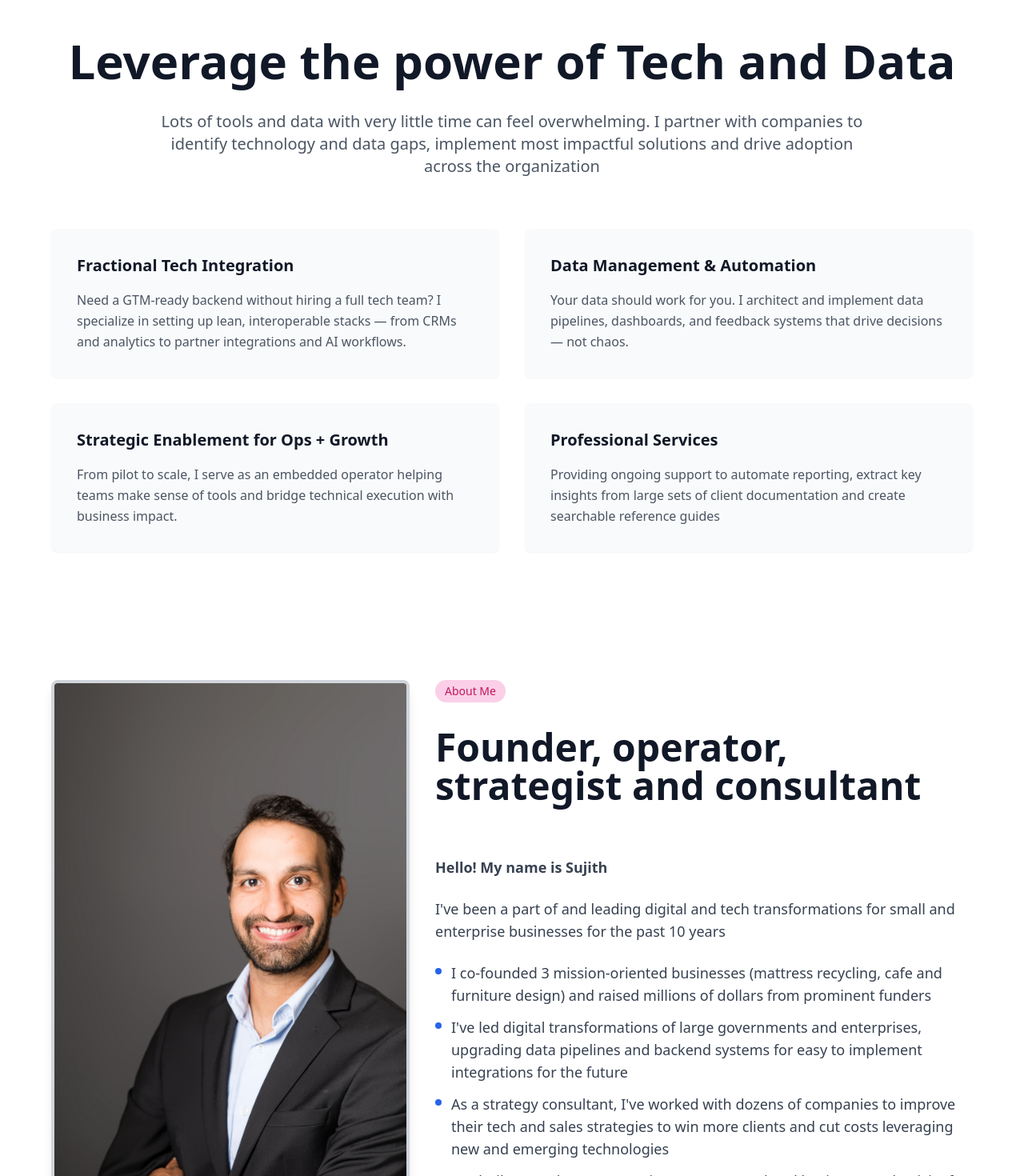
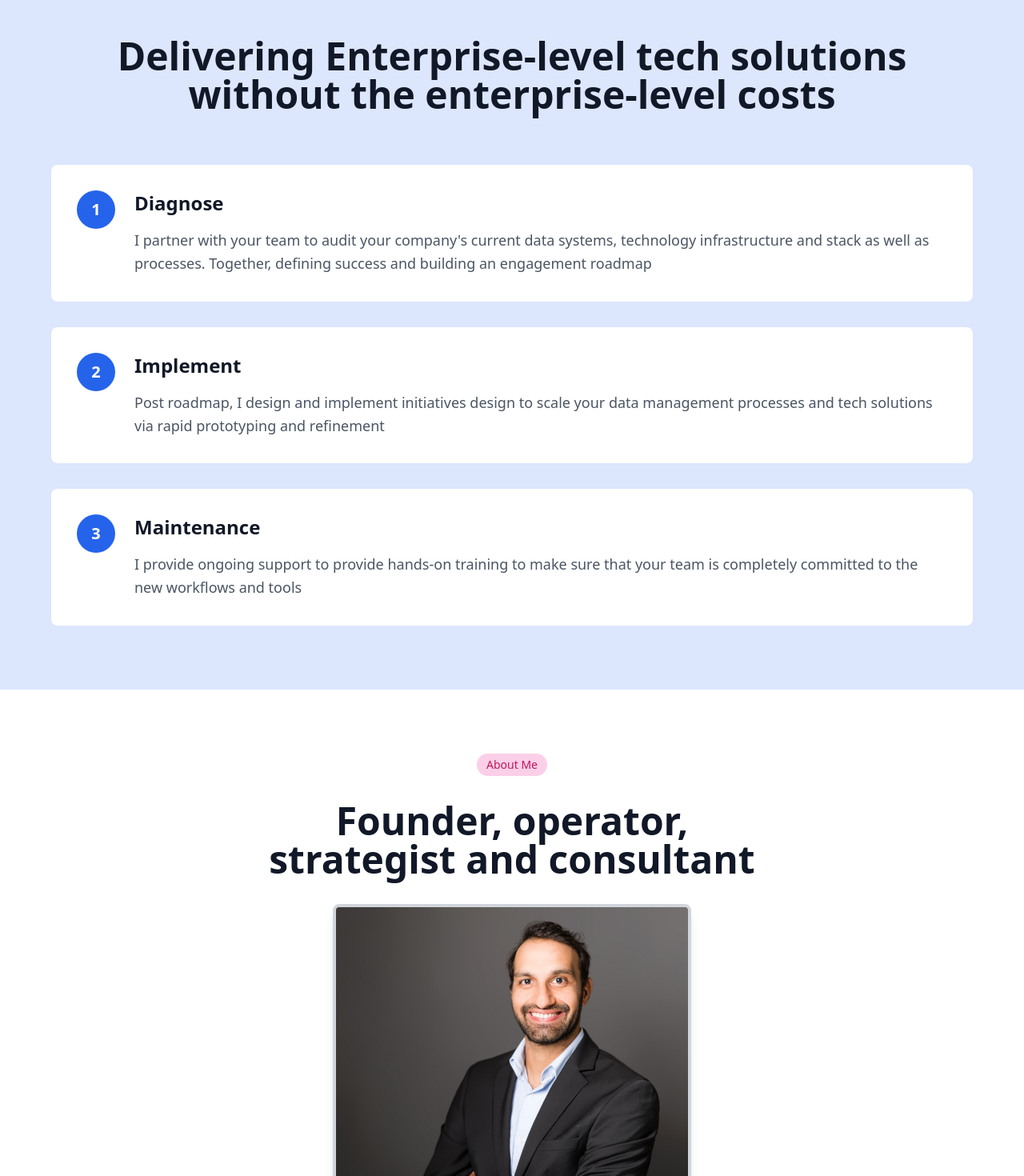
Before and after one commit to syankanaik/biz-tech-boost-us, a React (Vite) app: page / in a window 1280 px wide. Shown: the part 1540-3010 px from the top of the page at 80% size. Built offline with nearby package versions, Linux system fonts and the light colour scheme.

Commit message:
Refactor landing page sections
- Reverted sections to previous versions.
- Moved image in About Me section.
- Removed trust and CTA sections.
- Removed footer content.

```diff
--- a/src/components/AboutSection.tsx
+++ b/src/components/AboutSection.tsx
@@ -8,12 +8,23 @@ const AboutSection = () => {
     "As a strategy consultant, I've worked with dozens of companies to improve their tech and sales strategies to win more clients and cut costs leveraging new and emerging technologies",
     "I've built several AI agents to improve personal and business productivity for friends and family"
   ];
+
   return (
     <section className="min-h-screen flex items-center justify-center bg-white px-4 py-20">
       <div className="max-w-6xl mx-auto">
-        <div className="grid lg:[grid-template-columns:1fr_1.5fr] gap-8 items-stretch min-h-[600px]">
-          <div className="order-2 lg:order-1 h-full flex items-center justify-center">
-            <div className="bg-gray-200 rounded-lg aspect-[5/6] w-full max-w-md h-full border-4 border-gray-300 shadow-lg overflow-hidden flex items-center justify-center">
+        <div className="text-center">
+          <div className="mb-8">
+            <span className="inline-block bg-pink-200 text-pink-700 px-3 py-1 rounded-full text-sm font-medium">
+              About Me
+            </span>
+          </div>
+
+          <h2 className="text-3xl lg:text-5xl font-bold text-gray-900 mb-8">
+            Founder, operator,<br />strategist and consultant
+          </h2>
+
+          <div className="mb-12 flex justify-center">
+            <div className="bg-gray-200 rounded-lg aspect-[5/6] w-full max-w-md h-[400px] border-4 border-gray-300 shadow-lg overflow-hidden flex items-center justify-center">
               <img
                 src="/lovable-uploads/872a64ff-2fcc-4a75-b4de-b2fbba664654.png"
                 alt="Sujith's Professional Headshot"
@@ -22,18 +33,7 @@ const AboutSection = () => {
             </div>
           </div>
 
-          <div className="order-1 lg:order-2">
-            <div className="mb-8">
-              <span className="inline-block bg-pink-200 text-pink-700 px-3 py-1 rounded-full text-sm font-medium">
-                About Me
-              </span>
-            </div>
-
-            <h2 className="text-3xl lg:text-5xl font-bold text-gray-900 mb-16">
-              Founder, operator,<br />strategist and consultant
-            </h2>
-
-            <div className="text-lg text-gray-700 space-y-6">
+          <div className="text-lg text-gray-700 space-y-6 max-w-4xl mx-auto text-left">
             <p className="font-semibold">
               Hello! My name is Sujith
             </p>
@@ -56,7 +56,6 @@ const AboutSection = () => {
           </div>
         </div>
       </div>
-      </div>
     </section>
   );
 };
--- a/src/components/Footer.tsx
+++ b/src/components/Footer.tsx
@@ -1,70 +1,75 @@
 
 import React from 'react';
-import { Mail, Phone, MapPin, Linkedin, Twitter } from 'lucide-react';
+import { Mail, Twitter, Linkedin, ArrowRight } from 'lucide-react';
 
 const Footer = () => {
   return (
     <footer className="bg-gray-900 text-white py-16">
-      <div className="max-w-7xl mx-auto px-4 sm:px-6 lg:px-8">
+      <div className="max-w-7xl mx-auto px-4">
         <div className="grid md:grid-cols-2 lg:grid-cols-4 gap-8">
-          <div>
-            <h3 className="text-2xl font-bold mb-4">TechFlow Solutions</h3>
-            <p className="text-gray-400 mb-6">
-              Empowering small businesses with enterprise-level technology solutions
-              through fractional consulting services.
+          {/* About Sujith */}
+          <div className="lg:col-span-2">
+            <h3 className="text-2xl font-bold mb-4">About Sujith</h3>
+            <p className="text-gray-400 mb-6 leading-relaxed">
+              Built systems for AI startups, logistics ops, gov contracts, and SMBs. I've helped 20+ companies
+              streamline their operations and scale without the overhead of a full tech team.
             </p>
             <div className="flex space-x-4">
-              <a href="#" className="text-gray-400 hover:text-white transition-colors">
+              <a href="https://twitter.com/sujith" className="text-gray-400 hover:text-white transition-colors">
+                <Twitter size={24} />
+              </a>
+              <a href="https://linkedin.com/in/sujith" className="text-gray-400 hover:text-white transition-colors">
                 <Linkedin size={24} />
               </a>
-              <a href="#" className="text-gray-400 hover:text-white transition-colors">
-                <Twitter size={24} />
+              <a href="mailto:hello@sujith.com" className="text-gray-400 hover:text-white transition-colors">
+                <Mail size={24} />
               </a>
             </div>
           </div>
 
+          {/* Quick Links */}
           <div>
-            <h4 className="text-lg font-semibold mb-4">Services</h4>
+            <h4 className="text-lg font-semibold mb-4">Quick Links</h4>
             <ul className="space-y-2 text-gray-400">
-              <li><a href="#services" className="hover:text-white transition-colors">Data Management</a></li>
-              <li><a href="#services" className="hover:text-white transition-colors">Process Automation</a></li>
-              <li><a href="#services" className="hover:text-white transition-colors">Cloud Integration</a></li>
-              <li><a href="#services" className="hover:text-white transition-colors">Business Intelligence</a></li>
-              <li><a href="#services" className="hover:text-white transition-colors">Technical Consulting</a></li>
+              <li><a href="#services" className="hover:text-white transition-colors">Services</a></li>
+              <li><a href="#cases" className="hover:text-white transition-colors">Client Stories</a></li>
+              <li><a href="#audit" className="hover:text-white transition-colors">Book Call</a></li>
+              <li><a href="#faq" className="hover:text-white transition-colors">FAQ</a></li>
             </ul>
           </div>
 
+          {/* Newsletter */}
           <div>
-            <h4 className="text-lg font-semibold mb-4">Company</h4>
-            <ul className="space-y-2 text-gray-400">
-              <li><a href="#about" className="hover:text-white transition-colors">About Us</a></li>
-              <li><a href="#benefits" className="hover:text-white transition-colors">Case Studies</a></li>
-              <li><a href="#contact" className="hover:text-white transition-colors">Contact</a></li>
-              <li><a href="#" className="hover:text-white transition-colors">Privacy Policy</a></li>
-            </ul>
-          </div>
-
-          <div>
-            <h4 className="text-lg font-semibold mb-4">Contact Info</h4>
-            <div className="space-y-3 text-gray-400">
-              <div className="flex items-center space-x-3">
-                <Mail size={18} />
-                <span>hello@techflowsolutions.com</span>
-              </div>
-              <div className="flex items-center space-x-3">
-                <Phone size={18} />
-                <span>(555) 123-4567</span>
-              </div>
-              <div className="flex items-center space-x-3">
-                <MapPin size={18} />
-                <span>Nationwide Service (US)</span>
-              </div>
-            </div>
+            <h4 className="text-lg font-semibold mb-4">Systems Insights</h4>
+            <p className="text-gray-400 mb-4 text-sm">
+              Monthly systems teardown – how to scale with less stress.
+            </p>
+            <form className="space-y-3">
+              <input
+                type="email"
+                placeholder="your@email.com"
+                className="w-full px-3 py-2 bg-gray-800 border border-gray-700 rounded focus:outline-none focus:ring-2 focus:ring-blue-500 text-white"
+              />
+              <button
+                type="submit"
+                className="w-full bg-blue-600 text-white px-4 py-2 rounded hover:bg-blue-700 transition-colors flex items-center justify-center"
+              >
+                Subscribe
+                <ArrowRight className="ml-1 w-4 h-4" />
+              </button>
+            </form>
           </div>
         </div>
 
-        <div className="border-t border-gray-800 mt-12 pt-8 text-center text-gray-400">
-          <p>&copy; 2024 TechFlow Solutions. All rights reserved.</p>
+        {/* Bottom Bar */}
+        <div className="border-t border-gray-800 mt-12 pt-8 flex flex-col md:flex-row justify-between items-center">
+          <p className="text-gray-400 text-sm">
+            &copy; 2024 Sujith Tech Solutions. All rights reserved.
+          </p>
+          <div className="flex space-x-6 mt-4 md:mt-0">
+            <a href="/privacy" className="text-gray-400 hover:text-white text-sm transition-colors">Privacy Policy</a>
+            <a href="/terms" className="text-gray-400 hover:text-white text-sm transition-colors">Terms of Service</a>
+          </div>
         </div>
       </div>
     </footer>
--- a/src/components/ServicesSection.tsx
+++ b/src/components/ServicesSection.tsx
@@ -2,44 +2,45 @@
 import React from 'react';
 
 const ServicesSection = () => {
-  const services = [
+  const steps = [
     {
-      title: "Fractional Tech Integration",
-      description: "Need a GTM-ready backend without hiring a full tech team? I specialize in setting up lean, interoperable stacks — from CRMs and analytics to partner integrations and AI workflows."
+      number: 1,
+      title: "Diagnose",
+      description: "I partner with your team to audit your company's current data systems, technology infrastructure and stack as well as processes. Together, defining success and building an engagement roadmap"
     },
     {
-      title: "Data Management & Automation",
-      description: "Your data should work for you. I architect and implement data pipelines, dashboards, and feedback systems that drive decisions — not chaos."
+      number: 2,
+      title: "Implement",
+      description: "Post roadmap, I design and implement initiatives design to scale your data management processes and tech solutions via rapid prototyping and refinement"
     },
     {
-      title: "Strategic Enablement for Ops + Growth",
-      description: "From pilot to scale, I serve as an embedded operator helping teams make sense of tools and bridge technical execution with business impact."
-    },
-    {
-      title: "Professional Services",
-      description: "Providing ongoing support to automate reporting, extract key insights from large sets of client documentation and create searchable reference guides"
+      number: 3,
+      title: "Maintenance",
+      description: "I provide ongoing support to provide hands-on training to make sure that your team is completely committed to the new workflows and tools"
     }
   ];
 
   return (
-    <section className="min-h-screen flex items-center justify-center bg-white px-4 py-20">
+    <section className="min-h-screen flex items-center justify-center px-4 py-20" style={{backgroundColor: 'rgb(220, 230, 253)'}}>
       <div className="max-w-6xl mx-auto">
         <div className="text-center mb-16">
-          <h2 className="text-4xl lg:text-6xl font-bold text-gray-900 mb-8">
-            Leverage the power of Tech and Data
+          <h2 className="text-4xl lg:text-5xl font-bold text-gray-900 mb-8">
+            Delivering Enterprise-level tech solutions without the enterprise-level costs
           </h2>
-          <p className="text-lg lg:text-xl text-gray-600 leading-relaxed max-w-4xl mx-auto">
-            Lots of tools and data with very little time can feel overwhelming. I partner with companies
-            to identify technology and data gaps, implement most impactful solutions and drive adoption
-            across the organization
-          </p>
         </div>
 
-        <div className="grid md:grid-cols-2 gap-8">
-          {services.map((service, index) => (
-            <div key={index} className="bg-gray-50 p-8 rounded-lg shadow-sm hover:shadow-md transition-shadow">
-              <h3 className="text-xl font-bold text-gray-900 mb-4">{service.title}</h3>
-              <p className="text-gray-600 leading-relaxed">{service.description}</p>
+        <div className="space-y-8">
+          {steps.map((step, index) => (
+            <div key={index} className="bg-white p-8 rounded-lg flex items-start space-x-6">
+              <div className="flex-shrink-0">
+                <div className="w-12 h-12 bg-blue-600 text-white rounded-full flex items-center justify-center text-xl font-bold">
+                  {step.number}
+                </div>
+              </div>
+              <div className="flex-1">
+                <h3 className="text-2xl font-bold text-gray-900 mb-4">{step.title}</h3>
+                <p className="text-lg text-gray-600 leading-relaxed">{step.description}</p>
+              </div>
             </div>
           ))}
         </div>
--- a/src/pages/Index.tsx
+++ b/src/pages/Index.tsx
@@ -5,8 +5,7 @@ import ConversionHero from '../components/ConversionHero';
 import ServicesModules from '../components/ServicesModules';
 import ServicesSection from '../components/ServicesSection';
 import AboutSection from '../components/AboutSection';
-import TrustProofSection from '../components/TrustProofSection';
-import ConversionCTA from '../components/ConversionCTA';
+import ContactSection from '../components/ContactSection';
 import Footer from '../components/Footer';
 
 const Index = () => {
@@ -17,8 +16,7 @@ const Index = () => {
       <ServicesModules />
       <ServicesSection />
       <AboutSection />
-      <TrustProofSection />
-      <ConversionCTA />
+      <ContactSection />
       <Footer />
     </div>
   );
```
Lines whose indentation alone changed are shown as unchanged.
